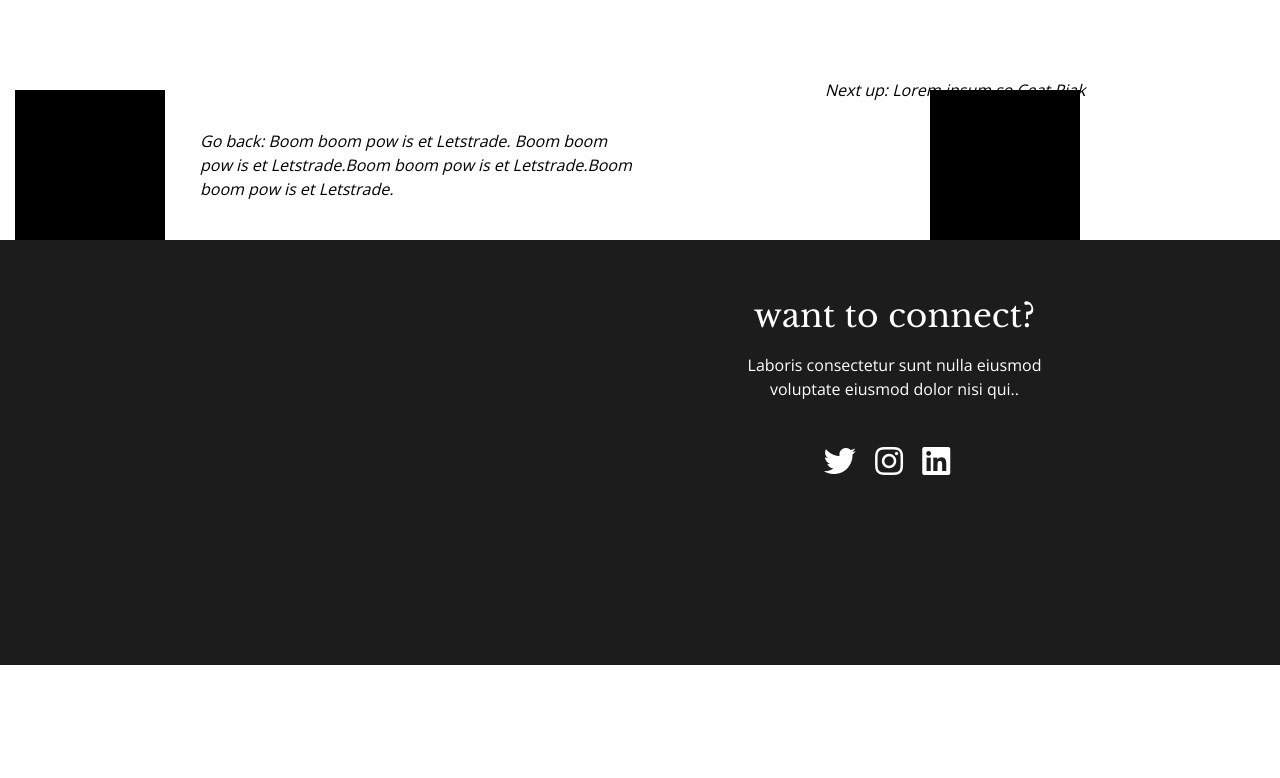
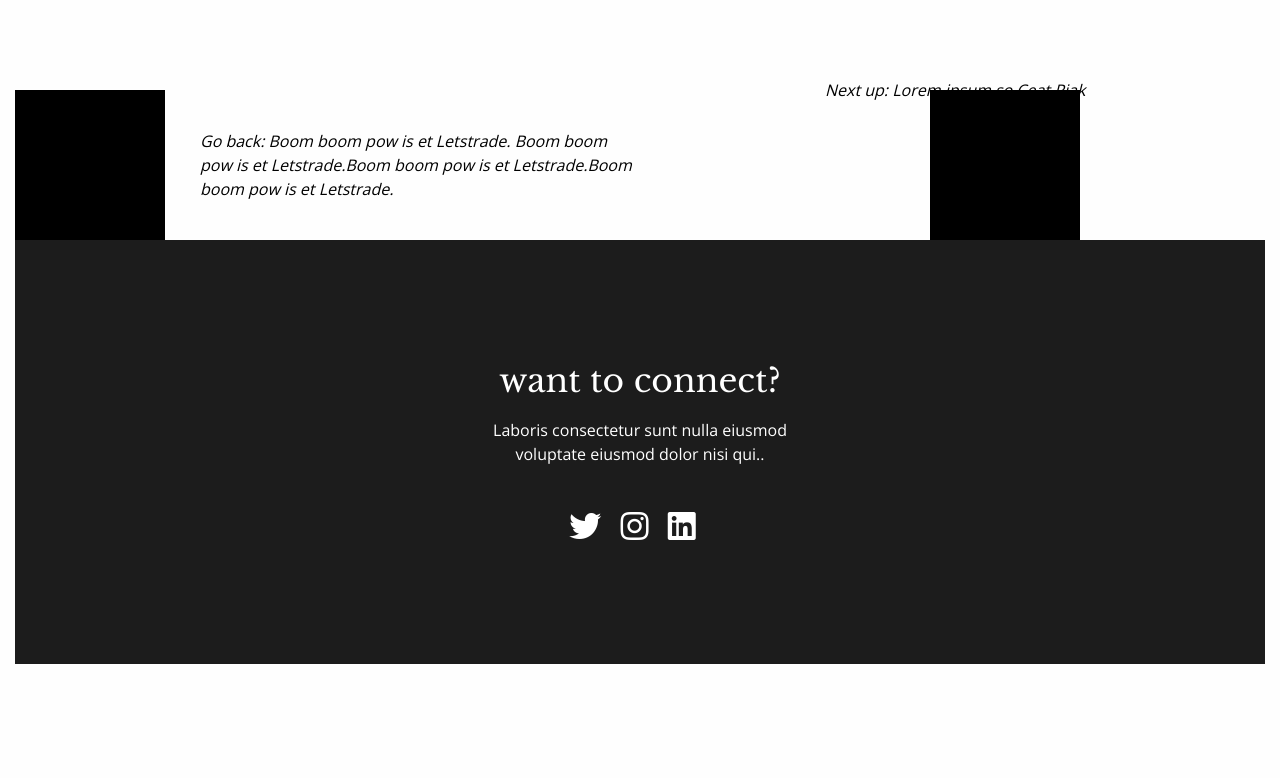
Before and after one commit to agentur22/pavic, a PHP site: page / in a window 1280 px wide. Shown: the part 1784-2562 px from the top of the page. After the commit the page ends 2448 px from the top, so only its background shows below. Run offline with PHP 8.4, Linux system fonts and the light colour scheme.

Commit message:
remove and used footer styles, fix duplicates from merge

```diff
--- a/web/assets/css/style.css
+++ b/web/assets/css/style.css
@@ -198,23 +198,6 @@
     line-height: 45px;
 }
 
-footer {
-    background-color: #1C1C1C;
-    max-height: 425px;
-    height: 100%;
-    position: relative;
-}
-
-.footer-text-box {
-    color: #ffffff;
-    position: absolute;
-    width: 509px;
-    height: 483px;
-    top: 0;
-    left: 50%;
-    margin: 55px 78px 55px 0;
-}
-
 .brick_news_list h1,
 .tags h5 {
     text-align: center;
@@ -253,7 +236,6 @@
 
 .footer-text-box {
     color: #ffffff;
->>>>>>> Stashed changes
 }
 
 .footer-text-box h5 {
```
